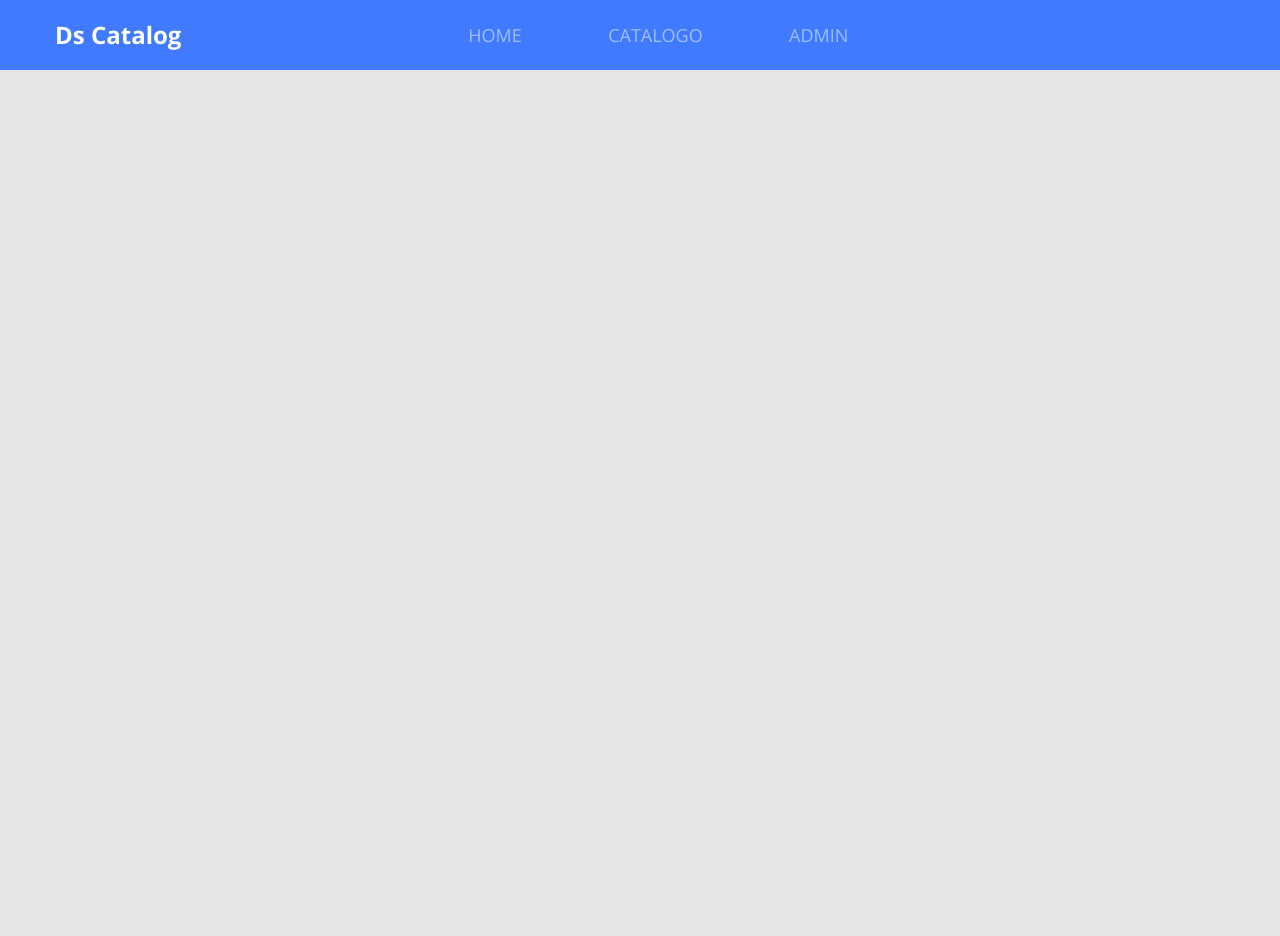
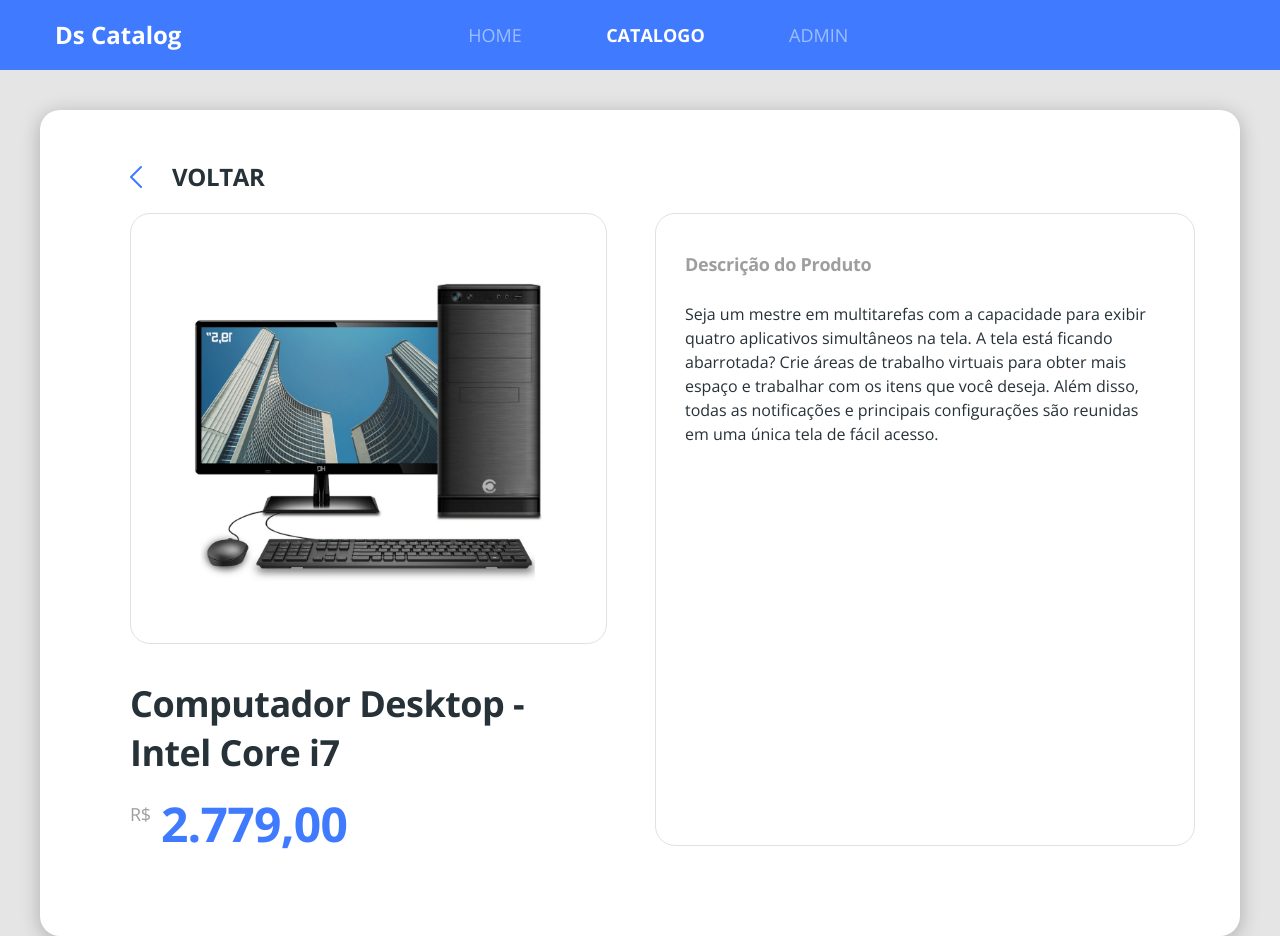
Before and after one commit to RichardRosenblat/dscatalog-bootcamp-devsuperior, a React (Create React App) app in the folder front-web/: page /products/1 in a window 1280 px wide. Before the commit the page ends 800 px from the top, so only its background shows below. Built offline with nearby package versions, Linux system fonts and the light colour scheme; the HTML template or start-up script is replaced by a standard one.

Commit message:
Add product details

```diff
--- a/front-web/src/Routes.tsx
+++ b/front-web/src/Routes.tsx
@@ -3,6 +3,7 @@
 import Navbar from './core/components/Navbar';
 import Admin from './pages/Admin';
 import Catalog from './pages/Catalog';
+import ProductDetails from './pages/Catalog/components/ProductDetails';
 import Home from './pages/Home';
 
 const Routes = () => (
@@ -12,8 +13,11 @@
             <Route path="/" exact>
                 <Home />
             </Route>
-            <Route path="/catalog">
+            <Route path="/products" exact>
                 <Catalog />
+            </Route>
+            <Route path="/products/:productId">
+                <ProductDetails />
             </Route>
             <Route path="/admin">
                 <Admin />
--- a/front-web/src/core/components/ButtonIcon/styles.scss
+++ b/front-web/src/core/components/ButtonIcon/styles.scss
@@ -12,4 +12,5 @@
     display: flex;
     align-items: center;
     justify-content: center;
+    color: #ffffff;
 }
--- a/front-web/src/core/components/Navbar/index.tsx
+++ b/front-web/src/core/components/Navbar/index.tsx
@@ -17,7 +17,7 @@
                     </NavLink>
                 </li>
                 <li>
-                    <NavLink to="/catalog" activeClassName="active">
+                    <NavLink to="/products" activeClassName="active">
                         CATALOGO
                     </NavLink>
                 </li>
--- /dev/null
+++ b/front-web/src/core/components/ProductPrice/index.tsx
@@ -0,0 +1,18 @@
+import React from "react";
+import "./styles.scss"
+
+type Props = {
+    price: string;
+}
+
+
+const ProductPrice = ({price}: Props) => (
+    <div className="product-price-container">
+        <span className="product-currency">R$</span>
+        <h3 className="product-price">
+            {price}
+        </h3>
+    </div>
+);
+
+export default ProductPrice;
--- /dev/null
+++ b/front-web/src/core/components/ProductPrice/styles.scss
@@ -0,0 +1,19 @@
+.product-price-container {
+    margin-top: 25px;
+    display: flex;
+}
+
+.product-currency{
+    font-size: 18px;
+    line-height: 25px;
+    letter-spacing: -0.015em;
+    color: #9E9E9E;
+}
+
+.product-price{
+    font-size: 32px;
+    line-height: 44px;
+    letter-spacing: -0.015em;
+    color: #407BFF;
+    margin-left: 10px;
+}
--- a/front-web/src/pages/Catalog/components/ProductCard/index.tsx
+++ b/front-web/src/pages/Catalog/components/ProductCard/index.tsx
@@ -1,5 +1,6 @@
 import React from 'react';
 import { ReactComponent as ProductImage } from "../../../../core/assets/images/product.svg";
+import ProductPrice from '../../../../core/components/ProductPrice';
 import "./styles.scss";
 
 const ProductCard = () => (
@@ -9,10 +10,7 @@
         <h6 className="product-name">
             Computador Desktop - Intel Core i7
         </h6>
-        <div className="product-price-container">
-            <span className="product-currency">R$</span>
-            <h3 className="product-price">2.779,00</h3>
-        </div>
+        <ProductPrice price="2.779,00"/>
         </div>
     </div>
 );
--- a/front-web/src/pages/Catalog/components/ProductCard/styles.scss
+++ b/front-web/src/pages/Catalog/components/ProductCard/styles.scss
@@ -15,24 +15,5 @@
     font-size: 18px;
     line-height: 25px;
     letter-spacing: -0.015em;
+    color: #263238
 }
-
-.product-price-container {
-    margin-top: 25px;
-    display: flex;
-}
-
-.product-currency{
-    font-size: 18px;
-    line-height: 25px;
-    letter-spacing: -0.015em;
-    color: #9E9E9E;
-}
-
-.product-price{
-    font-size: 32px;
-    line-height: 44px;
-    letter-spacing: -0.015em;
-    color: #407BFF;
-    margin-left: 10px;
-}
--- /dev/null
+++ b/front-web/src/pages/Catalog/components/ProductDetails/index.tsx
@@ -0,0 +1,51 @@
+import React from "react";
+import { Link, useParams } from "react-router-dom";
+import { ReactComponent as ArrowIcon } from '../../../../core/assets/images/arrow.svg';
+import { ReactComponent as ProductImage } from '../../../../core/assets/images/product.svg';
+import ProductPrice from "../../../../core/components/ProductPrice";
+import './styles.scss';
+
+type ParamsType = {
+    productId:string;
+}
+
+const ProductDetails = () => {
+    const { productId } = useParams<ParamsType>();
+    console.log(productId);
+
+    return (
+        <div className="product-details-container">
+            <div className="card-base border-radius-20 product-details">
+                <Link to="/products" className="product-details-goback">
+                    <ArrowIcon className="icon-goback"/>
+                    <h1 className="text-goback">voltar</h1>
+                </Link>
+                <div className="row">
+                    <div className="col-6 pr-5">
+                        <div className="product-details-card text-center">
+                            <ProductImage className="product-details-image"/>
+                        </div>
+                        <h1 className="product-details-name">
+                            Computador Desktop - Intel Core i7
+                        </h1>
+                        <ProductPrice price="2.779,00"/>
+                    </div>
+                    <div className="col-6 product-details-card">
+                        <h1 className="product-description-title">
+                            Descrição do Produto
+                        </h1>
+                        <p className="product-description-text">
+                            Seja um mestre em multitarefas com a capacidade para exibir quatro aplicativos
+                            simultâneos na tela. A tela está ficando abarrotada?
+                            Crie áreas de trabalho virtuais para obter mais espaço e trabalhar com os itens
+                            que você deseja. Além disso, todas as notificações e principais configurações são
+                            reunidas em uma única tela de fácil acesso.
+                        </p>
+                    </div>
+                </div>
+            </div>
+        </div>
+    );
+};
+
+export default ProductDetails;
--- /dev/null
+++ b/front-web/src/pages/Catalog/components/ProductDetails/styles.scss
@@ -0,0 +1,73 @@
+.product-details-container {
+    margin-top: 40px;
+    padding-left: 40px;
+    padding-right: 40px;
+
+}
+
+.product-details{
+    padding: 50px 60px 90px 90px;
+}
+
+.icon-goback {
+    color: #407BFF;
+    transform: rotate(-180deg);
+    margin-right: 30px;
+}
+
+.product-details-goback {
+    display: flex;
+    align-items: center;
+    margin-bottom: 20px;
+}
+
+.text-goback {
+    font-size: 24px;
+    line-height: 33px;
+    /* identical to box height */
+
+    letter-spacing: -0.015em;
+
+    color: #263238;
+
+    text-transform: uppercase;
+
+}
+
+.product-details-card {
+    border: 1px solid #E1E1E1;
+    border-radius: 20px;
+    padding: 38px 29px;
+}
+
+.product-details-image{
+    width: 353px;
+    height: 353px;
+}
+
+.product-description-title{
+    font-size: 18px;
+    line-height: 25px;
+    letter-spacing: -0.015em;
+    margin-bottom: 25px;
+    color: #9E9E9E;
+}
+
+.product-description-title{
+    font-size: 18px;
+    line-height: 25px;
+    letter-spacing: -0.015em;
+
+    color: #9E9E9E;
+}
+
+.product-details-name{
+    font-size: 36px;
+    line-height: 49px;
+    letter-spacing: -0.015em;
+    margin-top: 35px;
+}
+
+.product-details .product-price {
+    font-size: 48px;
+}
--- a/front-web/src/pages/Catalog/index.tsx
+++ b/front-web/src/pages/Catalog/index.tsx
@@ -1,4 +1,5 @@
 import React from 'react';
+import { Link } from 'react-router-dom';
 import ProductCard from './components/ProductCard';
 import './styles.scss';
 
@@ -6,16 +7,15 @@
     <div className="catalog-container">
         <h1 className="catalog-title">Catálogo de produtos</h1>
         <div className = "catalog-products">
-            <ProductCard />
-            <ProductCard />
-            <ProductCard />
-            <ProductCard />
-            <ProductCard />
-            <ProductCard />
-            <ProductCard />
-            <ProductCard />
-            <ProductCard />
-            <ProductCard />
+            <Link to="/products/1"><ProductCard /></Link>
+            <Link to="/products/2"><ProductCard /></Link>
+            <Link to="/products/3"><ProductCard /></Link>
+            <Link to="/products/4"><ProductCard /></Link>
+            <Link to="/products/5"><ProductCard /></Link>
+            <Link to="/products/6"><ProductCard /></Link>
+            <Link to="/products/7"><ProductCard /></Link>
+            <Link to="/products/8"><ProductCard /></Link>
+            <Link to="/products/9"><ProductCard /></Link>
         </div>
     </div>
 );
--- a/front-web/src/pages/Home/index.tsx
+++ b/front-web/src/pages/Home/index.tsx
@@ -16,7 +16,7 @@
                     Ajudaremos você a encontrar os melhores <br/>
                     produtos disponíveis no mercado.
                 </p>
-                <Link to = "/catalog">
+                <Link to = "/products">
                     <ButtonIcon text="inicie agora a sua busca"/>
                 </Link>
             </div>
```
Also changed, not shown: front-web/src/core/assets/images/arrow.svg.
